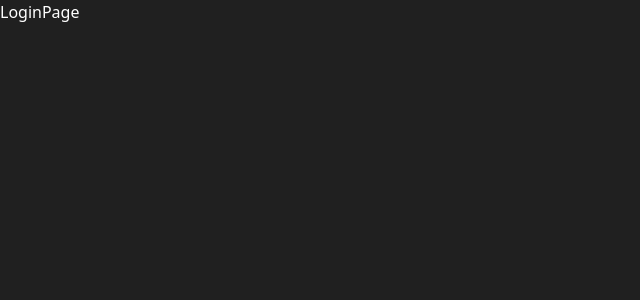
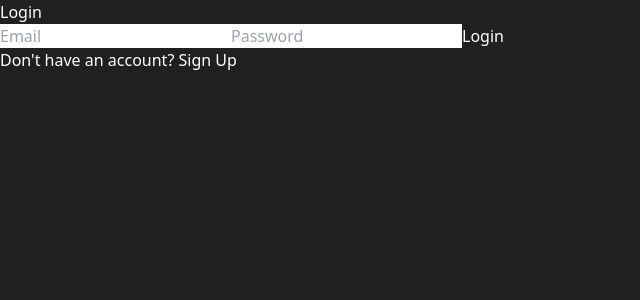
Before and after one commit to Anderson0x07/tasks-auth, a React (Vite) app in the folder client/: page /login in a window 1280 px wide. Shown: the top 300 px of the page, without its empty margins (0-640 px from the left). Built offline with nearby package versions, Linux system fonts and the light colour scheme.

Commit message:
Login page was made with its validations

```diff
--- a/client/src/api/auth.js
+++ b/client/src/api/auth.js
@@ -3,3 +3,6 @@
 const API = "http://localhost:3000/api"
 
 export const registerRequest = user => axios.post(`${API}/register`, user)
+
+
+export const loginRequest = user => axios.post(`${API}/login`, user)
--- a/client/src/context/AuthContext.jsx
+++ b/client/src/context/AuthContext.jsx
@@ -1,5 +1,5 @@
-import { createContext, useContext, useState } from "react";
-import { registerRequest } from "../api/auth";
+import { createContext, useContext, useEffect, useState } from "react";
+import { loginRequest, registerRequest } from "../api/auth";
 
 export const AuthContext = createContext()
 
@@ -22,7 +22,6 @@
     const signUp = async (user) => {
         try {
             const res = await registerRequest(user)
-            console.log(res.data)
             setUser(res.data)
             setIsAuthenticated(true)
         } catch (error) {
@@ -30,8 +29,29 @@
         }
     }
 
+    const signIn = async (user) => {
+        try {
+            const res = await loginRequest(user)
+            console.log(res)
+            setUser(res.data)
+            setIsAuthenticated(true)
+        } catch (error) {
+            setErrors(error.response.data)
+        }
+    }
+
+    useEffect(() => {
+        if (errors.length > 0) {
+            const timer = setTimeout(() => {
+                setErrors([])
+            }, 5000)
+
+            return () => clearTimeout(timer)
+        }
+    }, [errors])
+
     return (
-        <AuthContext.Provider value={{ signUp, user, isAuthenticated, errors }}>
+        <AuthContext.Provider value={{ signUp, signIn, user, isAuthenticated, errors }}>
             {children}
         </AuthContext.Provider>
     )
--- a/client/src/pages/LoginPage.jsx
+++ b/client/src/pages/LoginPage.jsx
@@ -1,7 +1,64 @@
+import { Link, useNavigate } from "react-router-dom";
+import { useAuth } from "../context/AuthContext";
+import { useEffect } from "react";
+import { useForm } from "react-hook-form";
+
 function LoginPage() {
-  return (
-    <div>LoginPage</div>
-  )
+
+    const { register, handleSubmit, formState: {
+        errors
+    } } = useForm()
+
+    const { signIn, isAuthenticated, errors: loginErrors } = useAuth();
+
+
+    const navigate = useNavigate();
+
+    useEffect(() => {
+        if (isAuthenticated) navigate('/tasks')
+    }, [isAuthenticated])
+
+    const onSubmit = handleSubmit((data) => {
+        signIn(data)
+    })
+
+    return (
+        <div className='flex h-[calc(100vh-100px)] items-center justify-center'>
+            <div className="bg-zinc-800 max-w-md w-full p-10 rounded-md">
+
+                {
+                    loginErrors.map((err, i) => (
+                        <div key={i} className='bg-red-500 p-2 my-2 text-white text-center'>
+                            {err}
+                        </div>
+                    ))
+                }
+
+                <h1 className="text-2xl font-bold">Login</h1>
+
+                <form onSubmit={onSubmit}>
+
+                    <input type="email" name="email" className='w-full bg-zinc-700 text-white px-4 py-2 rounded-md my-2'
+                        placeholder='Email' {...register("email", { required: true })}
+                    />
+                    {
+                        errors.email && <p className='text-red-500'>Email is required</p>
+                    }
+                    <input type="password" name="password" className='w-full bg-zinc-700 text-white px-4 py-2 rounded-md my-2'
+                        placeholder='Password' {...register("password", { required: true })}
+                    />
+                    {
+                        errors.password && <p className='text-red-500'>Password is required</p>
+                    }
+
+                    <button type='submit'>Login</button>
+                </form>
+                <p className='flex gap-x-2 justify-between'>
+                    Don't have an account? <Link className='text-sky-500' to="/register">Sign Up</Link>
+                </p>
+            </div>
+        </div>
+    )
 }
 
 export default LoginPage
--- a/client/src/pages/RegisterPage.jsx
+++ b/client/src/pages/RegisterPage.jsx
@@ -1,7 +1,7 @@
 import { useForm } from 'react-hook-form'
 import { useAuth } from '../context/AuthContext'
 import { useEffect } from 'react';
-import { useNavigate } from 'react-router-dom';
+import { Link, useNavigate } from 'react-router-dom';
 
 function RegisterPage() {
 
@@ -25,7 +25,7 @@
         <div className='bg-zinc-800 max-w-md p-10 rounded-md'>
             {
                 registerErrors.map((err, i) => (
-                    <div key={i} className='bg-red-500 p-2 text-white'>
+                    <div key={i} className='bg-red-500 p-2 text-white text-center'>
                         {err}
                     </div>
                 ))
@@ -52,6 +52,9 @@
 
                 <button type='submit'>Register</button>
             </form>
+            <p className='flex gap-x-2 justify-between'>
+                Already have an account? <Link className='text-sky-500' to="/login">Login</Link>
+            </p>
         </div>
     )
 }
```
Also changed, not shown: 2 other files (tests, documents, lock files or other folders).
